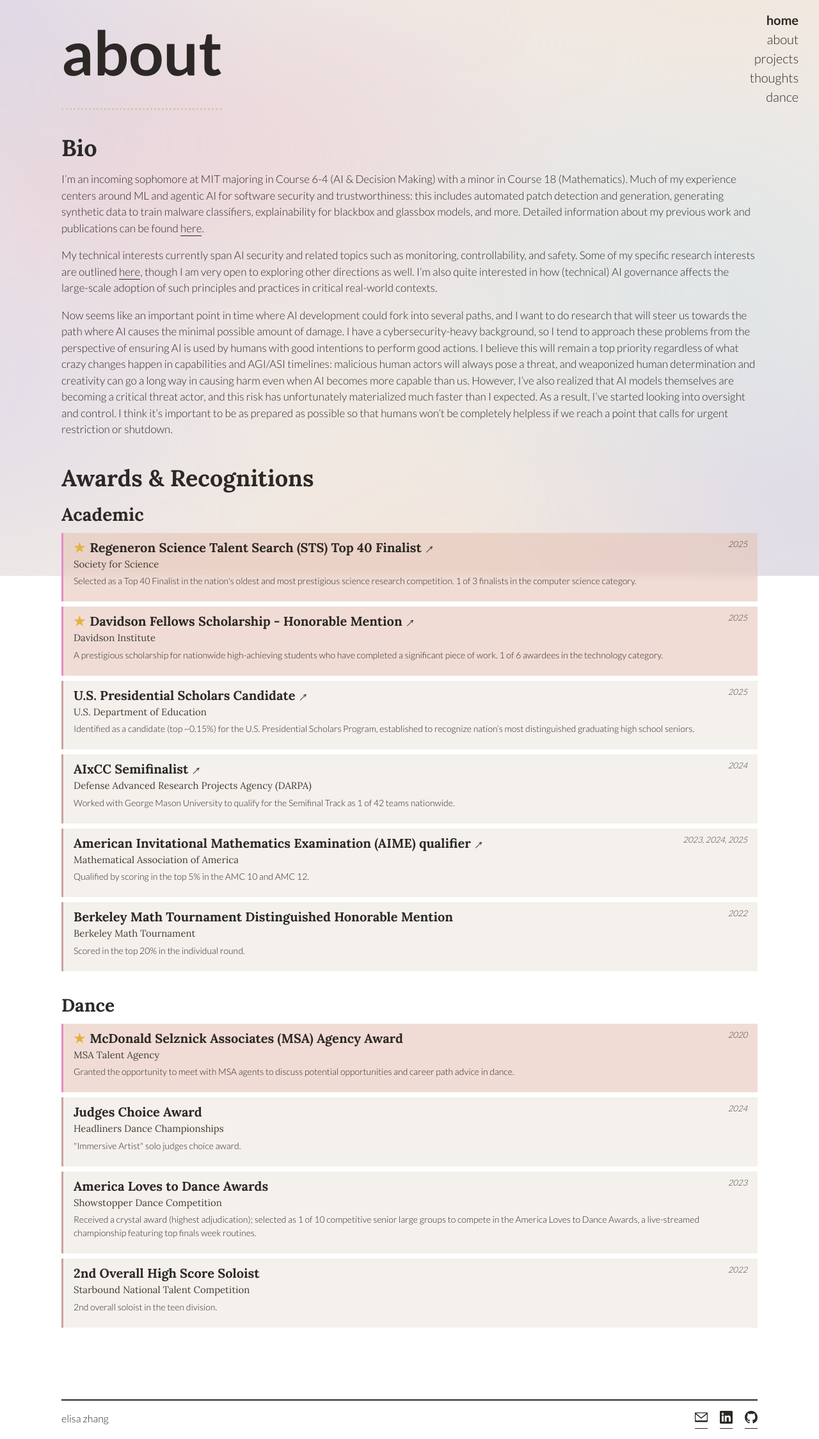
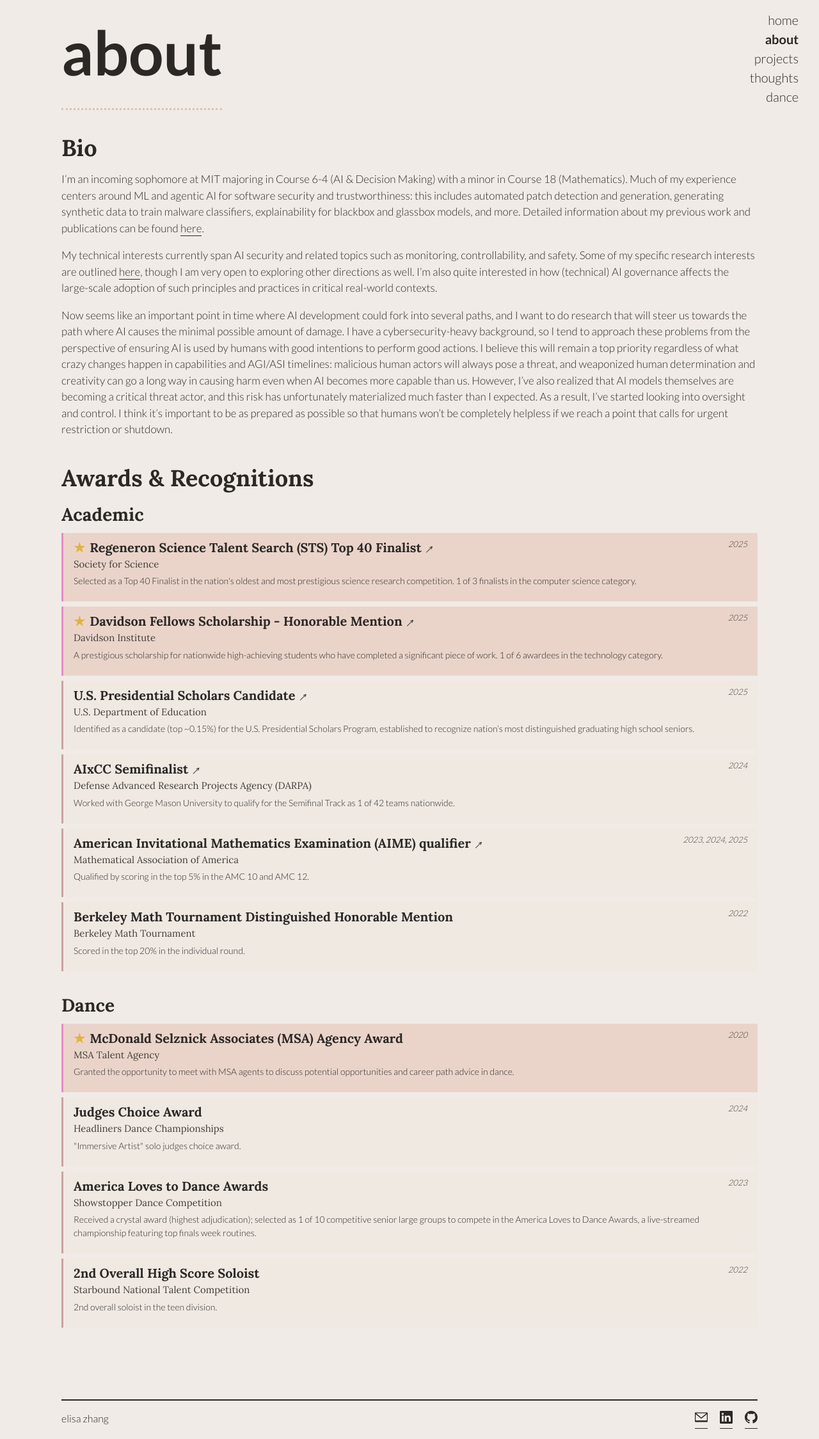
Before and after one commit to elisazyt/elisazyt.github.io, a Jekyll site: the page built from about.md, in a window 1280 px wide. Shown: the whole page at 64% size. Built offline with Jekyll 4.4.1, drawn with Linux system fonts in a browser that asks for light colours.

Commit message:
testing stuff

```diff
--- a/_includes/header.html
+++ b/_includes/header.html
@@ -2,13 +2,13 @@
   <div class="right-lg absolute-lg right-0 top-0">
     <ul class="mt-1 mt-lg-2 mr-2 mr-lg-3">
       <li class="inline-block block-lg text-right ml-1 ml-lg-0">
-        <a class="site-nav-link bold no-underline h4" href="{{ site.baseurl }}/">home</a>
+        <a class="site-nav-link no-underline h4{% if page.url == '/' %} bold{% endif %}" href="{{ site.baseurl }}/">home</a>
       </li>
       {% assign sorted_pages = site.pages | sort: "order" %}
       {% for my_page in sorted_pages %}
         {% if my_page.title %}
         <li class="inline-block block-lg text-right ml-1 ml-lg-0">
-          <a class="site-nav-link no-underline h4" href="{{ my_page.url | prepend: site.baseurl }}">
+          <a class="site-nav-link no-underline h4{% if page.url == my_page.url %} bold{% endif %}" href="{{ my_page.url | prepend: site.baseurl }}">
             {{ my_page.title }}
           </a>
         </li>
--- a/_layouts/default.html
+++ b/_layouts/default.html
@@ -5,8 +5,6 @@
 
   <!-- font-smoothing is only applied on dark themes -->
   <body class="font-smoothing">
-
-    <div class="atmosphere"></div>
 
     {% include header.html %}
 
--- a/_layouts/home.html
+++ b/_layouts/home.html
@@ -4,8 +4,6 @@
   {% include head.html %}
 
   <body>
-
-    <div class="atmosphere"></div>
 
     <div>
 
--- a/_sass/_base.scss
+++ b/_sass/_base.scss
@@ -33,7 +33,7 @@ body {
     font-size: $body-font-size;
     line-height: 1.5;
     color: $color-body-text;
-    background-color: transparent; // was $color-background — changed so the fixed .atmosphere layer (behind body, z-index:-1) is actually visible instead of being painted over
+    background-color: $color-background; // .atmosphere (which this was left transparent for) is currently disabled — see _theme-light.scss
 }
 
 p {
--- a/_sass/_theme-light.scss
+++ b/_sass/_theme-light.scss
@@ -61,12 +61,19 @@ $color-tag-background: $blush !default;
 
 
 // Import sass partials (used in all themes)
+//
+// "atmosphere" (the animated blurred background) is deliberately left out
+// of this list rather than deleted — it's a real perf cost (a 90px CSS
+// filter: blur() over ~140% of the viewport, animated forever) on every
+// page. _atmosphere.scss itself is untouched, so restoring it later is
+// just adding "atmosphere" back to this list, undoing the
+// background-color revert in _base.scss below, and adding back
+// <div class="atmosphere"></div> to _layouts/default.html and home.html.
 @import
         "variables",
         "base",
         "components",
         "utilities",
         "cards",
-        "sections",
-        "atmosphere"
+        "sections"
 ;
```
